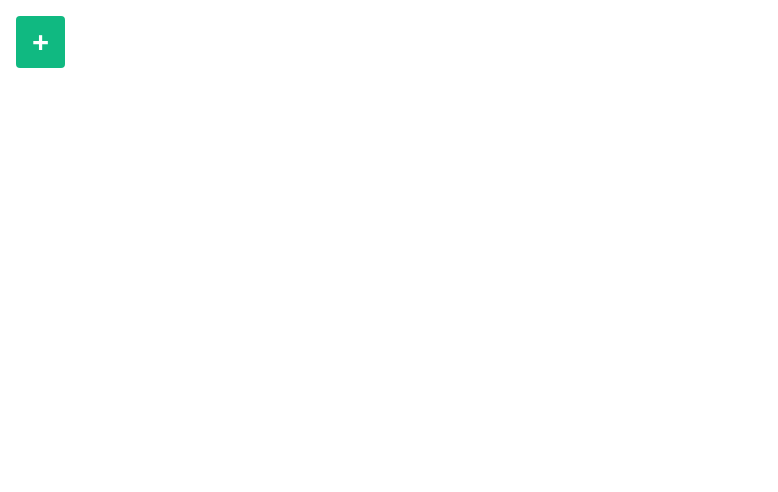
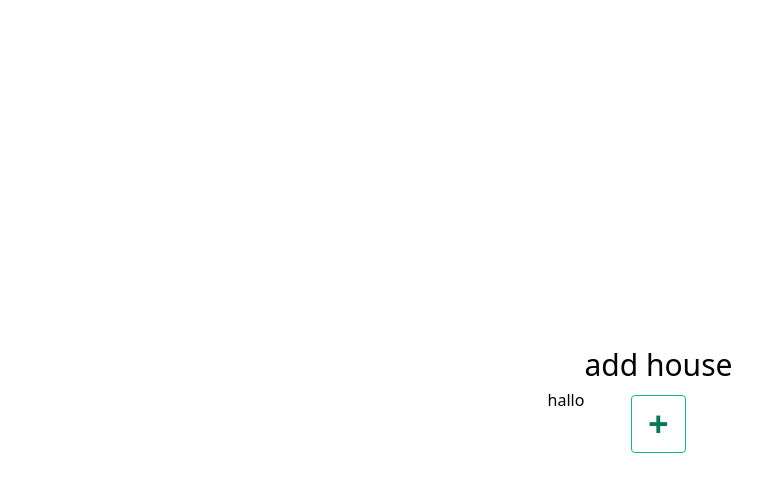
Before and after one commit to phpanhey/geo_bookmark, a React (Create React App) app in the folder frontend/: page / in a window 1280 px wide. Shown: the top 492 px of the page, without its empty margins (0-778 px from the left). Built offline with nearby package versions, Linux system fonts and the light colour scheme.

Commit message:
centered button added loading

```diff
--- a/frontend/src/components/Add.js
+++ b/frontend/src/components/Add.js
@@ -1,14 +1,18 @@
+import LoadingScreen from './LoadingScreen';
+
 const Add = () => {
     return (
-        <div className="flex flex-wrap container m-4">
-            <button onClick={clickedAdd} className="bg-green-500 hover:bg-green-700 text-white font-bold py-2 px-4 rounded text-3xl">
-                +
-            </button>
+        <div class="flex h-screen justify-center items-center">
+            <LoadingScreen/>
+            <div class="text-center">
+                <h1 class="text-3xl">add house</h1>
+                <button onClick={handleAddClick} class="mt-3 bg-transparent hover:bg-green-500 text-green-700 font-semibold hover:text-white py-2 px-4 border border-green-500 hover:border-transparent rounded text-4xl">+</button>
+            </div>
         </div>
     )
 }
 
-const clickedAdd = () => {
+const handleAddClick = () => {
     if ("geolocation" in navigator) {
         navigator.geolocation.getCurrentPosition((position) => {
             const coordinates = [position.coords.latitude, position.coords.longitude];
@@ -17,13 +21,12 @@ const clickedAdd = () => {
                 headers: { 'Content-Type': 'application/json' },
                 body: JSON.stringify({ description: "haus", coordinates: coordinates })
             };
-            fetch('http://api.philipp-panhey.de/', requestOptions).then(response => response.json());
+            fetch('http://api.philipp-panhey.de/', requestOptions).then((response) => {
+                response.json();
+                alert("done");
+            });
         });
-
     }
-
-
-
 }
 
 export default Add
--- /dev/null
+++ b/frontend/src/components/LoadingScreen.js
@@ -0,0 +1,11 @@
+
+
+const LoadingScreen = () => {
+    return (
+        <div>
+            <h1>hallo</h1>
+        </div>
+    )
+}
+
+export default LoadingScreen
```
